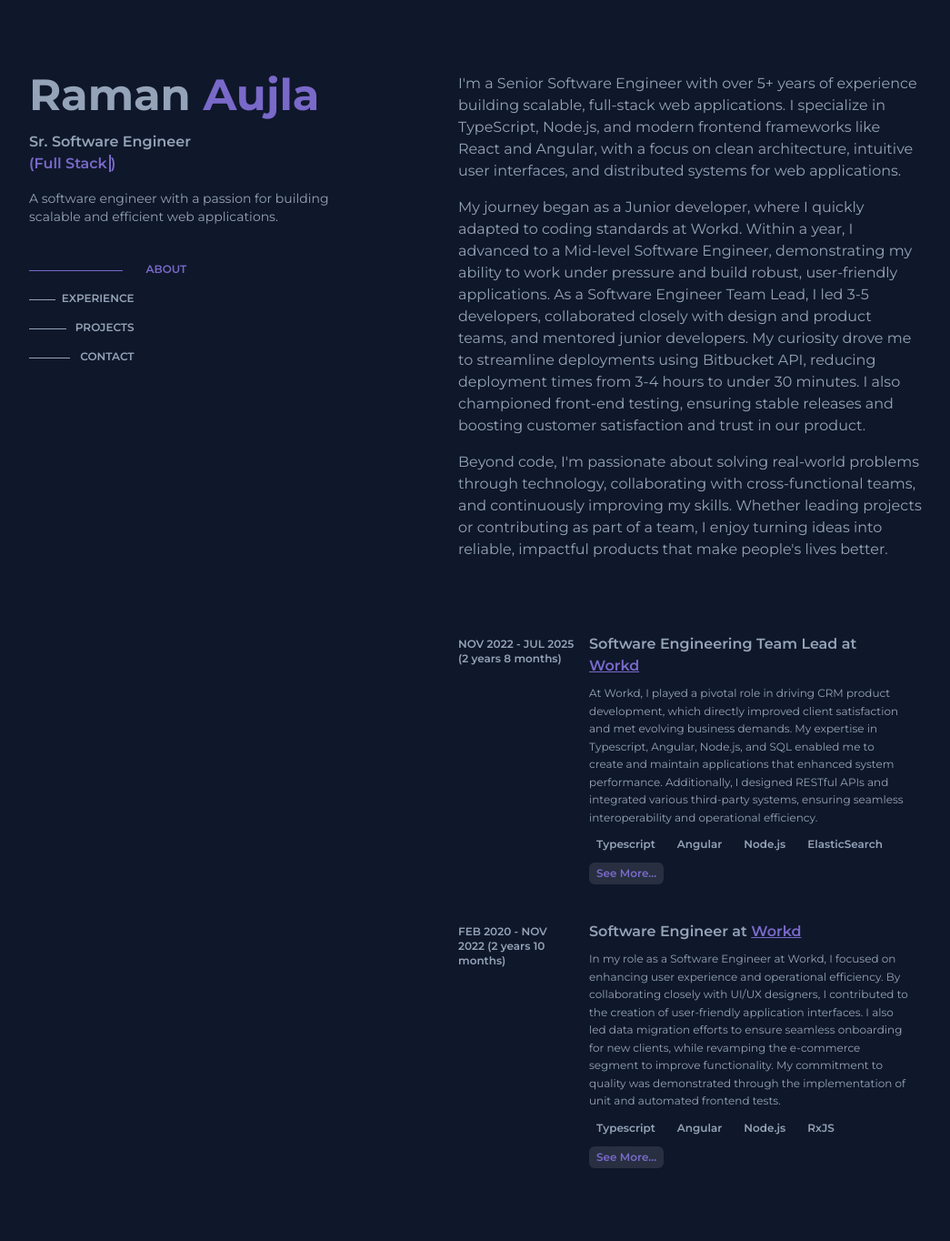
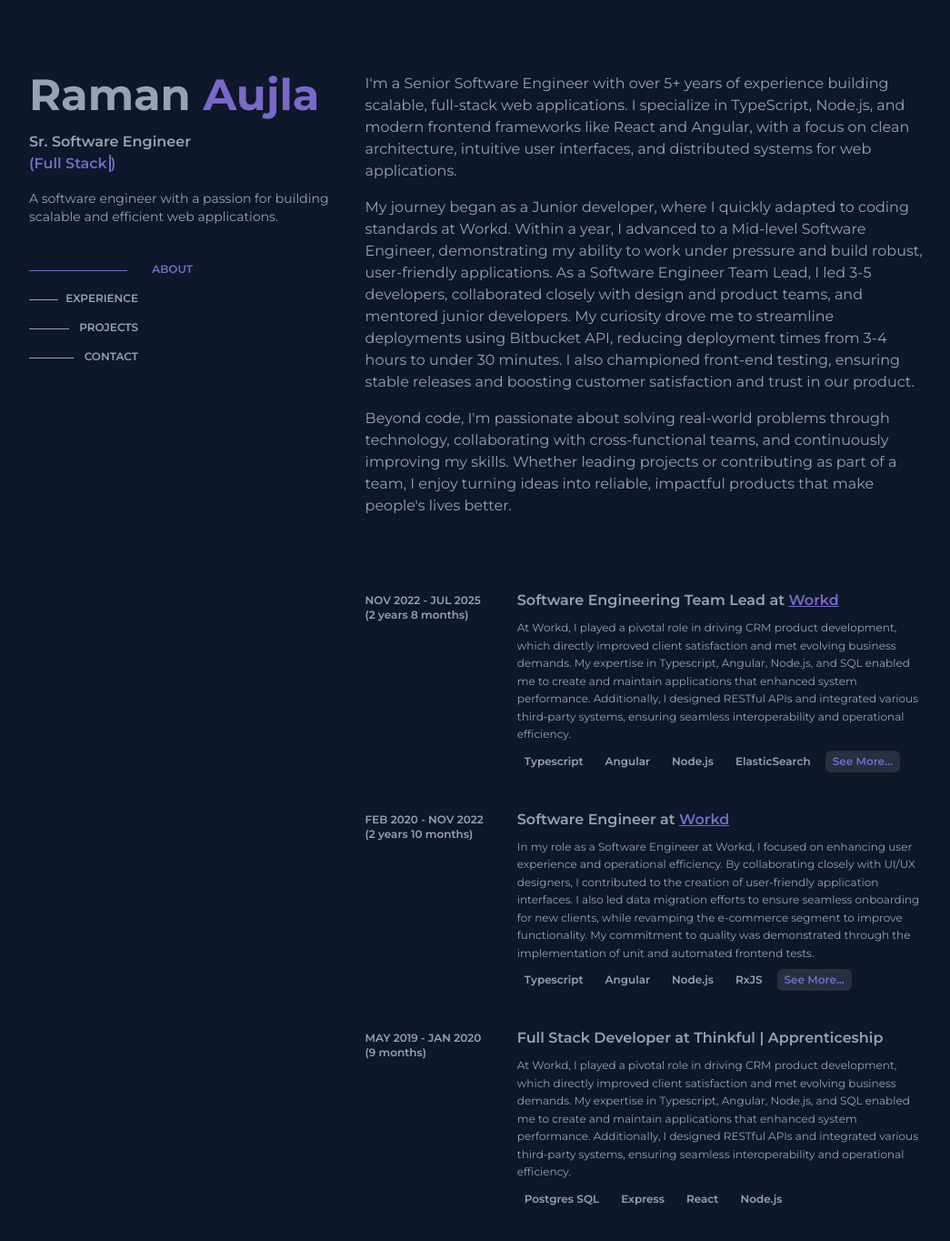
Before and after one commit to romiaujla/portfolio-2025, a React (Vite) app: page / in a window 1280 px wide. Shown: the top 1364 px of the page at 91% size, without its empty margins (136-1181 px from the left). Built offline with nearby package versions, Linux system fonts and the light colour scheme.

Commit message:
Created mobile menu

```diff
--- a/index.html
+++ b/index.html
@@ -11,7 +11,7 @@
     />
 
     <meta name="viewport" content="width=device-width, initial-scale=1.0" />
-    <title>Vite + React + TS</title>
+    <title>Raman Aujla - Portfolio</title>
   </head>
   <body>
     <div id="root"></div>
--- a/src/pages/About.tsx
+++ b/src/pages/About.tsx
@@ -1,6 +1,6 @@
 export const About = () => {
   return (
-    <section className="about-me text-left mt-10">
+    <section className="text-left mt-10">
       <h3 className="text-primary font-semibold mb-4 lg:hidden px-10 py-4 bg-primary/10">
         ABOUT
       </h3>
--- a/src/pages/Experience.tsx
+++ b/src/pages/Experience.tsx
@@ -3,13 +3,14 @@
 const Experience = () => {
   return (
     <section className="text-left py-20" id="experience">
-      <h3 className="text-primary font-semibold mb-4 lg:hidden px-10 py-4 bg-primary/10">
+      <h3 className="text-primary font-semibold mb-4 sticky top-0 z-10 bg-background lg:hidden px-10 py-4 bg-primary/10">
         EXPERIENCE
       </h3>
       <div className="flex flex-col gap-10">
         <div className="flex flex-col lg:flex-row gap-4 px-10 lg:px-0">
           <div className="lg:w-1/4 text-xs font-semibold mt-1">
-            NOV 2022 - JUL 2025 (2 years 8 months)
+            <span className="block">NOV 2022 - JUL 2025</span>
+            <span className="block">(2 years 8 months)</span>
           </div>
           <div className="lg:w-[calc(100%-10rem)]">
             <div className="flex flex-col gap-2 items-start">
@@ -53,7 +54,8 @@
         </div>
         <div className="flex flex-col lg:flex-row gap-4 px-10 lg:px-0">
           <div className="lg:w-1/4 text-xs font-semibold mt-1">
-            FEB 2020 - NOV 2022 (2 years 10 months)
+            <span className="block">FEB 2020 - NOV 2022</span>
+            <span className="block">(2 years 10 months)</span>
           </div>
           <div className="lg:w-[calc(100%-10rem)]">
             <div className="flex flex-col gap-2 items-start">
@@ -91,6 +93,31 @@
             />
           </div>
         </div>
+        <div className="flex flex-col lg:flex-row gap-4 px-10 lg:px-0">
+          <div className="lg:w-1/4 text-xs font-semibold mt-1">
+            <span className="block">MAY 2019 - JAN 2020</span>
+            <span className="block">(9 months)</span>
+          </div>
+          <div className="lg:w-[calc(100%-10rem)]">
+            <div className="flex flex-col gap-2 items-start">
+              <span className="text-base font-semibold">
+                Full Stack Developer at Thinkful | Apprenticeship
+              </span>
+            </div>
+            <p className="text-xs mt-2 leading-relaxed">
+              At Workd, I played a pivotal role in driving CRM product
+              development, which directly improved client satisfaction and met
+              evolving business demands. My expertise in Typescript, Angular,
+              Node.js, and SQL enabled me to create and maintain applications
+              that enhanced system performance. Additionally, I designed RESTful
+              APIs and integrated various third-party systems, ensuring seamless
+              interoperability and operational efficiency.
+            </p>
+            <TechnologyList
+              technologies={["Postgres SQL", "Express", "React", "Node.js"]}
+            />
+          </div>
+        </div>
       </div>
     </section>
   );
--- a/src/pages/Header.tsx
+++ b/src/pages/Header.tsx
@@ -20,6 +20,8 @@
         A software engineer with a passion for building scalable and efficient
         web applications.
       </p>
+
+      <PortfolioMenu />
     </>
   );
 
@@ -28,10 +30,8 @@
       <header className="lg:hidden text-left pt-10 px-10">
         {headerContent}
       </header>
-      <header className="hidden lg:block fixed top-10 h-screen w-1/3 pt-10 px-10 text-left">
+      <header className="hidden lg:block fixed top-10 h-screen w-[40%] max-w-[440px] pt-10 px-10 text-left">
         {headerContent}
-
-        <PortfolioMenu />
       </header>
     </div>
   );
--- a/src/pages/Home.tsx
+++ b/src/pages/Home.tsx
@@ -12,7 +12,7 @@
       <Header />
 
       {/* Scrollable content area (normal document flow) */}
-      <div className="lg:ml-[50%] lg:py-10">
+      <div className="lg:ml-[40%] lg:py-10">
         <About />
         <Experience />
       </div>
--- a/src/pages/PortfolioMenu.tsx
+++ b/src/pages/PortfolioMenu.tsx
@@ -1,26 +1,16 @@
+import { Menu, X } from "lucide-react";
 import { useState } from "react";
-
-const menuItems = [
-  {
-    label: "ABOUT",
-    href: "#about",
-  },
-  {
-    label: "EXPERIENCE",
-    href: "#experience",
-  },
-  {
-    label: "PROJECTS",
-    href: "#projects",
-  },
-  {
-    label: "CONTACT",
-    href: "#contact",
-  },
-];
 
 export const PortfolioMenu = () => {
   const [activeItem, setActiveItem] = useState<string>("ABOUT");
+  const [isMobileMenuOpen, setIsMobileMenuOpen] = useState(false);
+
+  const menuItems = [
+    { label: "ABOUT", href: "#about" },
+    { label: "EXPERIENCE", href: "#experience" },
+    { label: "PROJECTS", href: "#projects" },
+    { label: "CONTACT", href: "#contact" },
+  ];
 
   const handleClick = (label: string) => {
     setActiveItem(label);
@@ -28,13 +18,50 @@
     if (element) {
       setTimeout(() => {
         element.scrollIntoView({ behavior: "smooth" });
-      }, 200); // 300ms delay
+      }, 200);
     }
+    setIsMobileMenuOpen(false);
   };
 
   return (
     <menu className="mt-10 text-xs font-semibold">
-      <ul className="flex flex-col gap-4 mt-10">
+      <div
+        className={`lg:hidden fixed top-10 right-10 z-10 bg-primary-foreground rounded-md shadow-md ${isMobileMenuOpen ? "p-6" : "p-0"}`}
+      >
+        <button
+          onClick={() => setIsMobileMenuOpen(!isMobileMenuOpen)}
+          className={`text-primary p-2 rounded-md absolute top-0 right-0 ${isMobileMenuOpen ? "bg-primary-foreground" : "bg-primary/10"}`}
+        >
+          {isMobileMenuOpen ? <X size={24} /> : <Menu size={24} />}
+        </button>
+        {isMobileMenuOpen && (
+          <ul className="flex flex-col gap-4 mt-4">
+            {menuItems.map((item) => (
+              <li
+                key={item.label}
+                className={`text-xs font-semibold cursor-pointer transition-all duration-300 flex flex-row items-center hover:text-primary ${
+                  activeItem === item.label
+                    ? "text-primary"
+                    : "text-foreground hover:text-primary"
+                } ${activeItem === item.label ? "w-1/2" : "w-1/3"}`}
+                onClick={() => handleClick(item.label)}
+              >
+                <div className="w-[80%] flex">
+                  <span
+                    className={`border-b-1 ${
+                      activeItem === item.label
+                        ? "border-primary"
+                        : "border-foreground"
+                    } w-[80%] h-1 `}
+                  />
+                </div>
+                <span>{item.label}</span>
+              </li>
+            ))}
+          </ul>
+        )}
+      </div>
+      <ul className="hidden lg:flex flex-col gap-4 mt-10">
         {menuItems.map((item) => (
           <li
             key={item.label}
@@ -47,7 +74,11 @@
           >
             <div className="w-[80%] flex">
               <span
-                className={`border-b-1 ${activeItem === item.label ? "border-primary" : "border-foreground"} w-[80%] h-1 `}
+                className={`border-b-1 ${
+                  activeItem === item.label
+                    ? "border-primary"
+                    : "border-foreground"
+                } w-[80%] h-1 `}
               />
             </div>
             <span>{item.label}</span>
```
Also changed, not shown: 1 other file (tests, documents, lock files or other folders).
